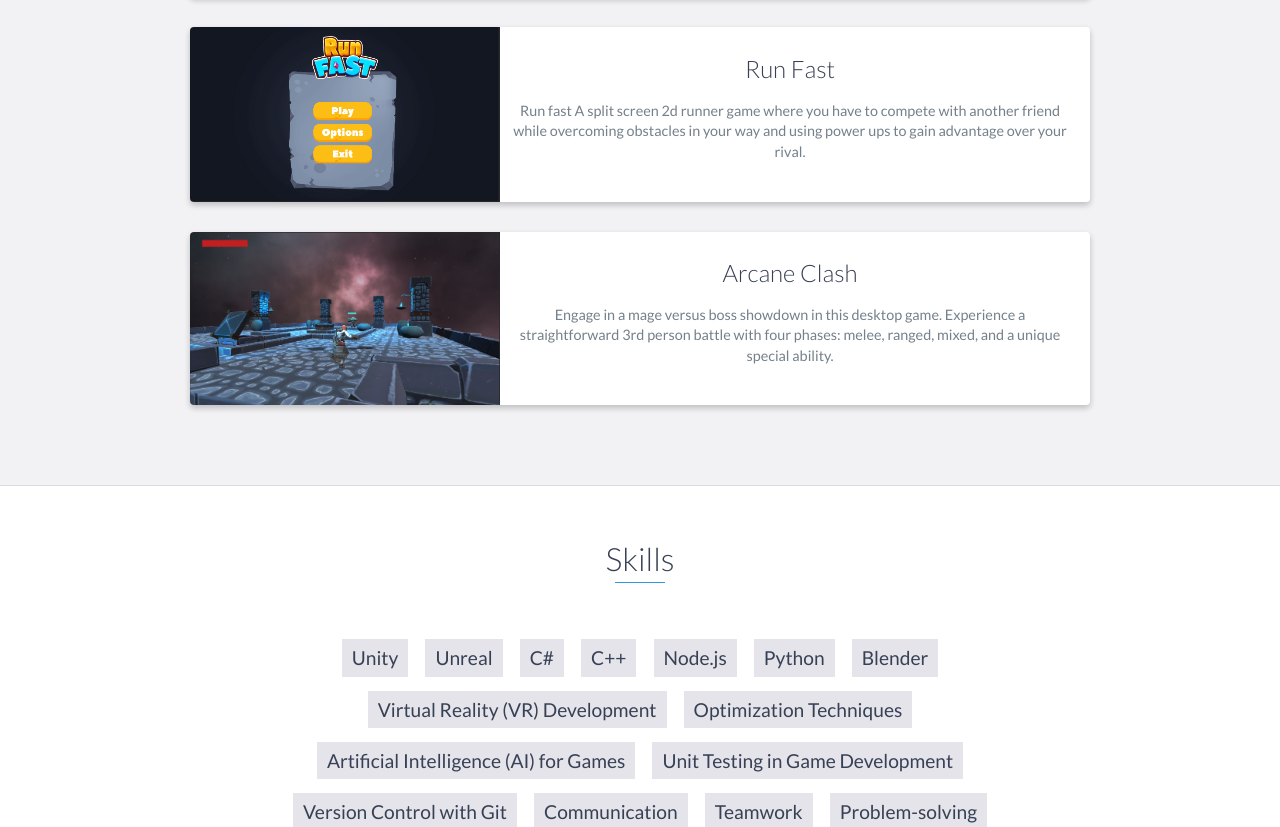
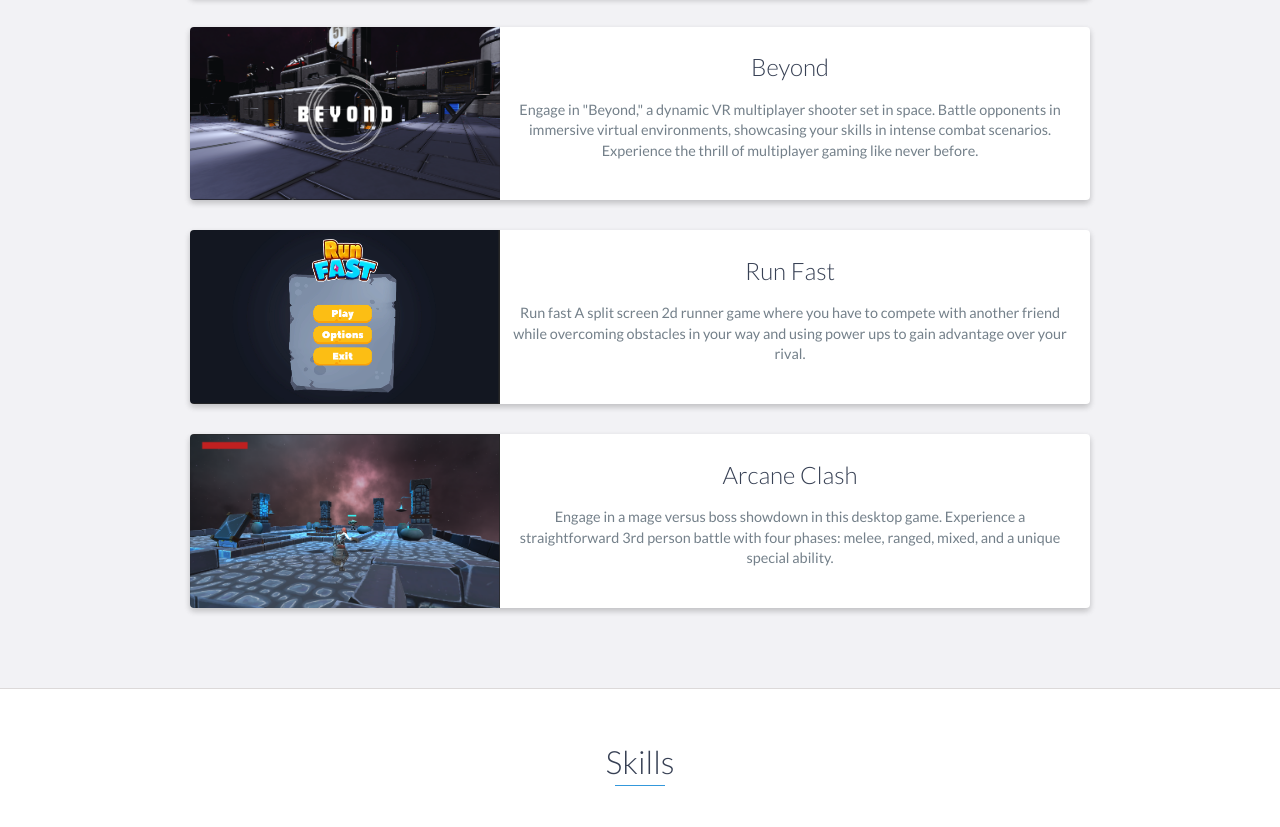
Before and after one commit to outayelchaouachi/Portfolio, a website: page index.html in a window 1280 px wide. Shown: the part 3573-4400 px from the top of the page. Drawn offline with nearby package versions, Linux system fonts and the light colour scheme.

Commit message:
Added Beyond

```diff
--- a/index.html
+++ b/index.html
@@ -240,6 +240,30 @@
                 <div class="project shadow-large">
                     <div class="project-image">
                         <div class="image-container">
+                            <img src="images/Beyond.png" alt="Beyond" width="310px">
+                            <!-- GIF overlay -->
+                            <div class="gif-overlay">
+                                <!-- Your GIF file or additional text goes here -->
+                                <img src="gifs/Beyond.gif" alt="Beyond" width="310px">
+                                <!-- Or you can add text -->
+                                <p class="gif-text">Hover to play GIF</p>
+                            </div>
+                        </div>
+                    </div>
+                    <!-- End .project-image -->
+                    <div class="project-info">
+                        <h3>Beyond</h3>
+                        <p>
+                            Engage in "Beyond," a dynamic VR multiplayer shooter set in space. Battle opponents in immersive virtual environments, showcasing your skills in intense combat scenarios. Experience the thrill of multiplayer gaming like never before.
+                        </p>
+
+                    </div>
+                    <!-- End .project-info -->
+                </div>
+                <!-- End .project -->
+                <div class="project shadow-large">
+                    <div class="project-image">
+                        <div class="image-container">
                             <img src="images/Run Fast.png" alt="Run Fast" width="310px">
                             <!-- GIF overlay -->
                             <div class="gif-overlay">
```
Also changed, not shown: images/Beyond.png (added), 1 other file.
